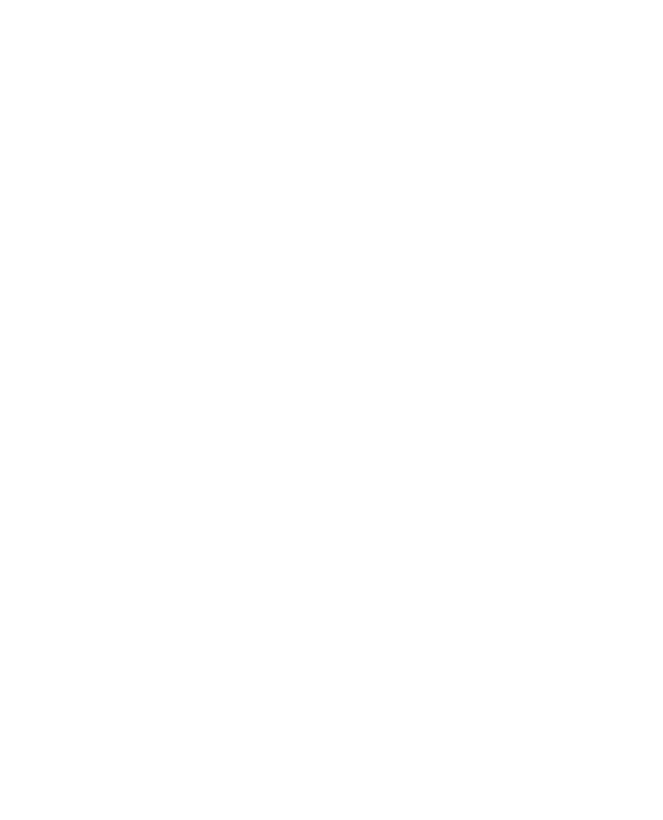
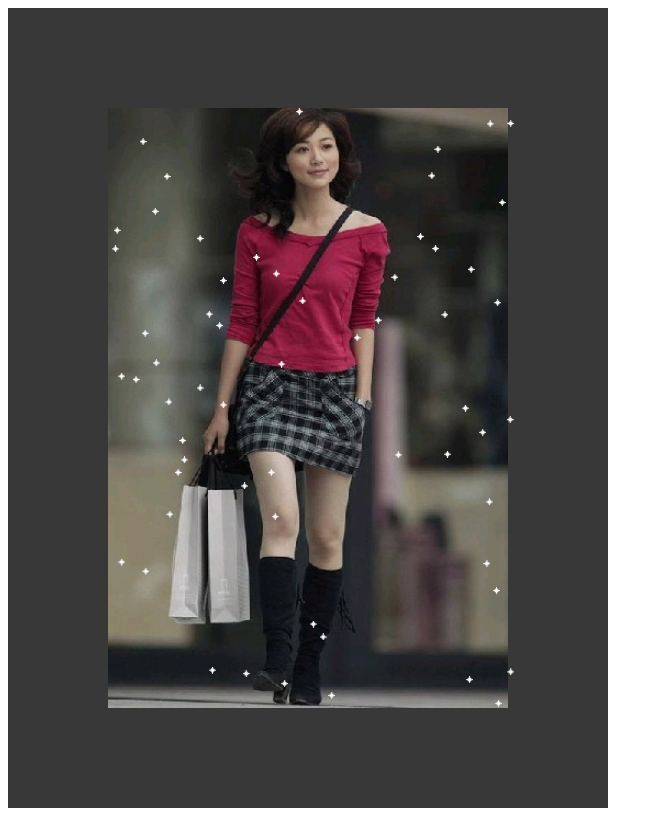
Before and after one commit to smile-ucas/canvas-example, a plain HTML site: page 星星闪烁/index.html in a window 1280 px wide. Shown: the whole page, without its empty margins (0-663 px from the left). Drawn offline with Linux system fonts and the light colour scheme.

Commit message:
add stars 静态

```diff
--- a/星星闪烁/index.html
+++ b/星星闪烁/index.html
@@ -6,5 +6,16 @@
 </head>
 <body>
 
+ <div>
+         <canvas id="canvas" width="600" height="800">
+
+         </canvas>
+ </div>
+
+
+<script src="main.js"></script>
+ <script src="stars.js"></script>
+
+
 </body>
 </html>
--- /dev/null
+++ b/星星闪烁/main.js
@@ -0,0 +1,48 @@
+/**
+ * Created by xiaoxiao on 2018/4/19.
+ */
+var van
+var ctx
+var pic = new Image()
+var starPic = new Image()
+var num = 60;
+var stars = []
+
+function init() {
+   can = document.getElementById("canvas")
+    ctx = can.getContext("2d")
+    w = can.width
+    h = can.height
+
+    pic.src = "picture.jpg"
+    starPic.src = "star.png"
+
+    for(i =0 ;i<num; i++){
+       var obj = new starObj()
+        stars.push(obj)
+        stars[i].init()
+    }
+
+
+    gameloop()
+}
+function gameloop() {
+    //每隔一段时间 刷新canvas画布  使其看起来动起来（序列帧，每隔一段时间刷新一帧）
+    drawBackground()
+    addImage()
+    addStars()
+
+    //循环调用 比setInterval、setTimeout好
+    requestAnimationFrame(gameloop)//函数可以根据设备 代码性能决定每次调用的时间
+}
+
+
+function addImage() {
+    ctx.drawImage(pic,100,100,400,600)
+}
+function drawBackground() {
+    ctx.fillStyle = "#383838"
+    ctx.fillRect(0,0,w,h)
+}
+
+document.body.onload = init;
--- /dev/null
+++ b/星星闪烁/stars.js
@@ -0,0 +1,22 @@
+/**
+ * Created by xiaoxiao on 2018/4/19.
+ */
+var starObj = function () {
+    this.x;
+    this.y;
+}
+starObj.prototype.init = function () {
+    this.x = Math.random()*400+100;
+    this.y = Math.random()*600+100;
+}
+starObj.prototype.draw = function () {
+    //drawImage(img,sx,sy,swidth,sheight,x,y,width,height)
+    //sx,sy,swidth,sheight是img上的,是选取img上从(sx,sy)开始的高为height 宽为width的部分
+    //x,y,width,height是canvas上的，是要将选取的img的部分 绘制在canvas的（x,y）的位置上，绘制的img在canvas上可伸缩 高为height 宽为width
+    ctx.drawImage(starPic,21,0,7,7,this.x,this.y,7,7)
+}
+function addStars() {
+    for(var i=0;i<num;i++){
+        stars[i].draw()
+    }
+}
```
Also changed, not shown: 星星闪烁/picture.jpg (added), 星星闪烁/star.png (added).
